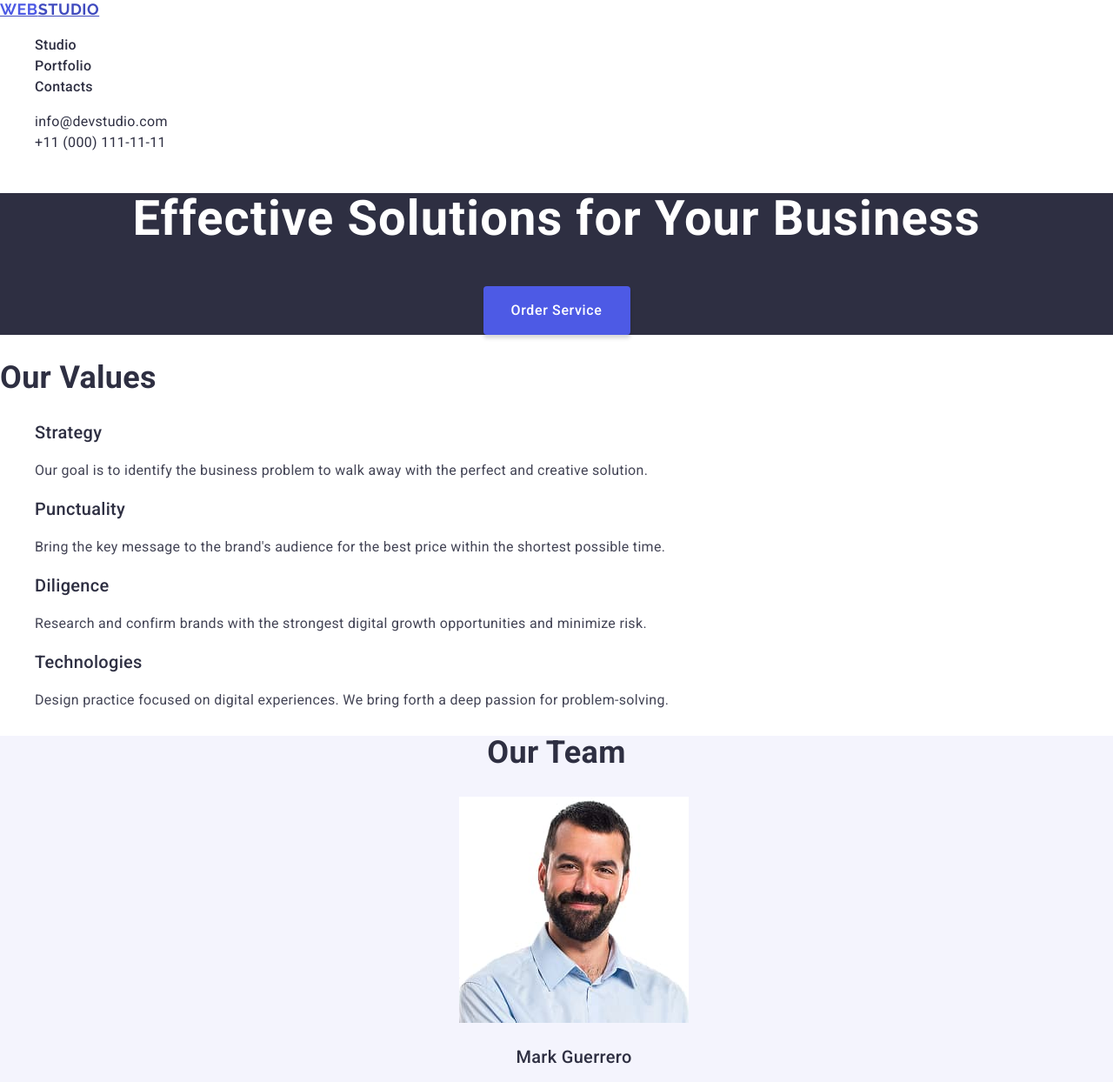
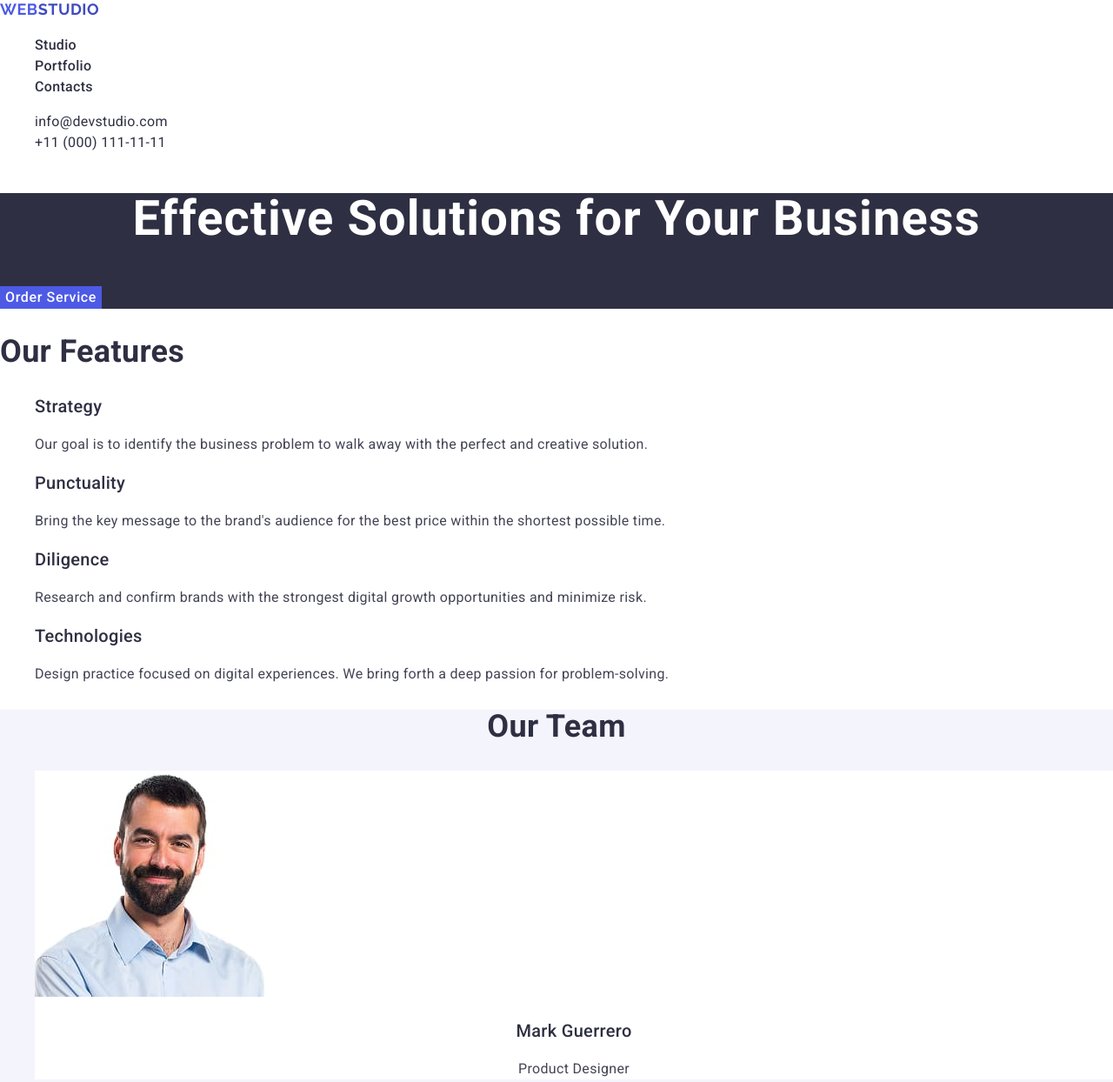
Before and after one commit to groteskzp/goit-markup-hw-02, a plain HTML site: page index.html in a window 1280 px wide. Shown: the top 1244 px of the page at 87% size. Drawn offline with nearby package versions, Linux system fonts and the light colour scheme.

Commit message:
fix: background portfolio section, links state style, text alight like hw2 sample

```diff
--- a/css/styles.css
+++ b/css/styles.css
@@ -27,13 +27,13 @@ a {
     color: #2e2f42;
     text-decoration: none;
 }
-a:hover {
+a:hover,
+a:focus {
+    color: #404BBF;
+}
+a:active{
     color: #404BBF;
     text-decoration: underline;
-}
-a:active,
-a:focus {
-    color: #4D5AE5;
 }
 footer a {
     color: #F4F4FD;
@@ -52,15 +52,10 @@ address {
 .hero {
     background-color: #2e2f42;
     color: #F4F4FD;
-    text-align: center;
 }
 .hero-button {
     background-color: #4D5AE5;
     color: #F4F4FD;
-    border-radius: 4px;
-    width: 169px;
-    height: 56px;
-    box-shadow: 0 4px 4px 0 rgba(0, 0, 0, 0.15);
     border: none;
     cursor: pointer;
     font-weight: 500;
@@ -69,14 +64,24 @@ address {
     letter-spacing: 0.04em;
     color: #fff;
 }
-.hero-button:hover {
+.hero-button:hover,
+.hero-button:focus {
     background-color: #404BBF;
 }
 .team {
     background-color: #f4f4fd;
+}
+.team li {
+    background-color: #ffffff;
+}
+.team p,
+.team h2 {
     text-align: center;
 }
-.portfolio {
+.team h3 {
+    text-align: center;
+}
+.portfolio h2{
     text-align: center;
 }
 h1{
@@ -92,12 +97,14 @@ h2 {
     font-size: 36px;
     line-height: 1.11;
     color: #2e2f42;
+
 }
 h3 {
     font-weight: 500;
     font-size: 20px;
     line-height: 1.20;
     color: #2e2f42;
+
 }
 p{
     font-size: 16px;
--- a/index.html
+++ b/index.html
@@ -44,7 +44,7 @@
         <button class="hero-button" type="button">Order Service</button>
       </section>
       <section id="values" class="values">
-        <h2>Our Values</h2>
+        <h2>Our Features</h2>
         <ul>
           <li>
             <h3>Strategy</h3>
```
